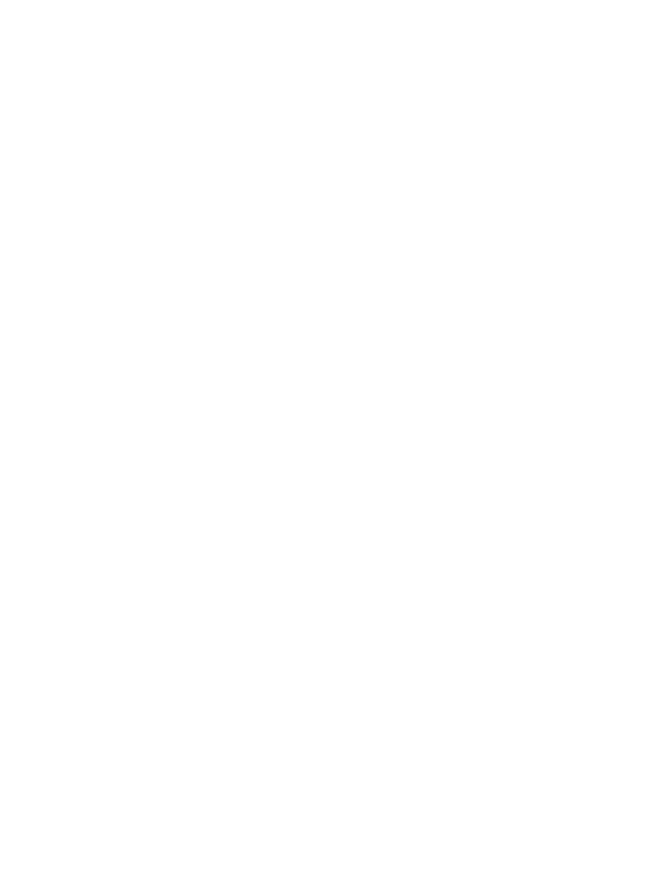
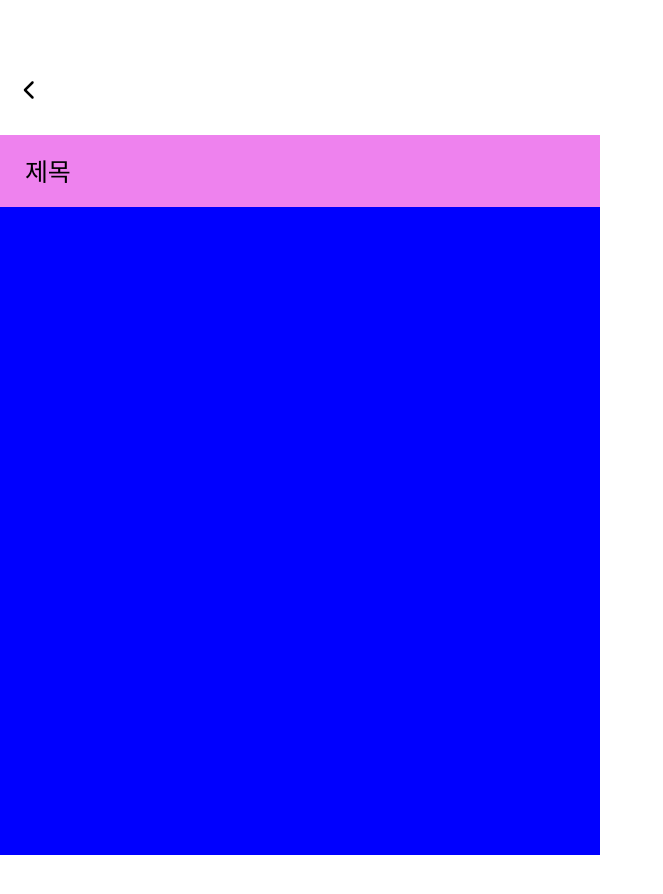
Before and after one commit to hakjaeson/date-app-client, a React (Create React App) app: page /readpage in a window 1280 px wide. Before the commit this address had no page. Shown: the top 894 px of the page, without its empty margins (0-663 px from the left). Before the commit the page ends 800 px from the top, so only its background shows below. Built offline with nearby package versions, Linux system fonts and the light colour scheme.

Commit message:
feat: readpage틀 잡기

```diff
--- a/src/App.js
+++ b/src/App.js
@@ -5,6 +5,7 @@
 import MainPage from "./pages/mainpage/MainPage";
 import CreatePage from "./pages/createpage/CreatePage";
 import Profile from "./pages/profile/Profile";
+import ReadPage from "./pages/readpage/ReadPage";
 
 function App() {
   return (
@@ -13,6 +14,7 @@
       <Route path="/login" element={<Login />} />
       <Route path="/" element={<MainPage />} />
       <Route path="/createpage" element={<CreatePage />} />
+      <Route path="/readpage" element={<ReadPage />} />
       <Route path="/profile" element={<Profile />} />
     </Routes>
   );
--- /dev/null
+++ b/src/components/common/PrevHeader.js
@@ -0,0 +1,27 @@
+import React from "react";
+import styled from "@emotion/styled";
+
+import { faChevronLeft } from "@fortawesome/free-solid-svg-icons";
+import { FontAwesomeIcon } from "@fortawesome/react-fontawesome";
+
+const PageHeader = styled.div`
+  position: relative;
+  width: 100%;
+  height: 10%;
+  display: flex;
+  justify-content: left;
+  align-items: center;
+`;
+
+const PrevHeader = () => {
+  return (
+    <PageHeader>
+      <FontAwesomeIcon
+        icon={faChevronLeft}
+        style={{ width: 20, height: 20, marginLeft: 20 }}
+      />
+    </PageHeader>
+  );
+};
+
+export default PrevHeader;
--- a/src/pages/createpage/CreatePage.js
+++ b/src/pages/createpage/CreatePage.js
@@ -1,8 +1,7 @@
 import styled from "@emotion/styled";
-import { faChevronLeft } from "@fortawesome/free-solid-svg-icons";
-import { FontAwesomeIcon } from "@fortawesome/react-fontawesome";
 import React, { useEffect } from "react";
 import CreatePageForm from "./CreatePageForm";
+import PrevHeader from "../../components/common/PrevHeader";
 
 const Wrapper = styled.div`
   position: relative;
@@ -24,16 +23,6 @@
   justify-content: center;
   width: 100%;
   height: 900px;
-`;
-
-const CreatePageHeader = styled.div`
-  /* background-color: red; */
-  position: relative;
-  width: 100%;
-  height: 10%;
-  display: flex;
-  justify-content: left;
-  align-items: center;
 `;
 
 const CreatePageMain = styled.div`
@@ -60,12 +49,7 @@
   return (
     <Wrapper>
       <Device>
-        <CreatePageHeader>
-          <FontAwesomeIcon
-            icon={faChevronLeft}
-            style={{ width: 20, height: 20, marginLeft: 20 }}
-          />
-        </CreatePageHeader>
+        <PrevHeader />
         <CreatePageMain>
           <CreatePageForm />
         </CreatePageMain>
--- a/src/pages/createpage/CreatePageForm.js
+++ b/src/pages/createpage/CreatePageForm.js
@@ -32,7 +32,7 @@
 `;
 
 const ImageButton = styled.div`
-  background-color: rgba(120, 120, 120, 0.2);
+  background-color: #eeeeee;
   display: flex;
   flex-direction: column;
   justify-content: center;
@@ -54,8 +54,11 @@
   const onValid = data => {
     console.log(data);
   };
+  const onInValid = data => {
+    alert(`${data?.title?.message}\n${data?.content?.message}`);
+  };
   return (
-    <CreatePageFormTag onSubmit={handleSubmit(onValid)}>
+    <CreatePageFormTag onSubmit={handleSubmit(onValid, onInValid)}>
       <ImageContainer>
         <ImageButton>
           <ImageInput type="file" {...register("image")} accept="image/*" />
--- a/src/pages/createpage/FormDrag.js
+++ b/src/pages/createpage/FormDrag.js
@@ -14,7 +14,7 @@
   height: ${props => props.height}px;
   padding-left: 15px;
 
-  border: 0.1rem solid rgba(0, 0, 0, 0.1);
+  border: 2.5px solid #000;
   box-shadow: 0 0 0.8rem rgba(0, 0, 0, 0.13);
   border-radius: 50px 50px 0 0;
 `;
@@ -65,6 +65,7 @@
   width: 75%;
   height: 20px;
   margin-left: 15px;
+  font-size: 1.7rem;
   border: none;
   outline: none;
 `;
@@ -75,20 +76,29 @@
   min-height: 40%;
   max-height: 65%;
   height: ${props => props.height - 250}px;
+  font-size: 1.7rem;
   resize: none;
   vertical-align: text-top;
   border: none;
   outline: none;
 `;
 
+const FormHashTagBox = styled.div`
+  display: flex;
+  justify-content: left;
+  align-items: center;
+  width: 100%;
+  color: black;
+`;
+
 const FormHashTag = styled.textarea`
-  width: 100%;
-  height: 20px;
-  margin-top: 5px;
-  resize: none;
-  vertical-align: text-top;
-  border: none;
-  outline: none;
+  background-color: #ffb5b6;
+  width: 15%; /* 가로폭 100%로 설정 */
+  resize: both; /* 사용자가 크기를 조절할 수 있도록 설정 */
+  overflow: hidden; /* 내용이 넘칠 경우 스크롤바 표시 */
+  text-align: center; /* 텍스트를 좌측 정렬로 설정 */
+  font-size: 1.2rem;
+  border-radius: 15px;
 `;
 
 const FormButton = styled.button`
@@ -97,7 +107,7 @@
   right: 20px;
   width: 15%;
   height: 30px;
-  background-color: #fff;
+  background-color: #ffdbab;
   border: 0.1rem solid rgba(0, 0, 0, 0.1);
   box-shadow: 0 0 0.8rem rgba(0, 0, 0, 0.13);
   border-radius: 10px;
@@ -145,6 +155,10 @@
     console.log("Image clicked!");
     setIsOpen(!isOpen);
   };
+
+  const onCLicked = (e, errors) => {
+    console.log(errors?.title);
+  };
   return (
     <FormContents height={boxHeight}>
       <LineArea ref={lineAreaRef}>
@@ -181,22 +195,22 @@
         />
         <FormTitle
           {...register("title", {
-            required: "제목을 입력해주세요.",
+            required: "제목은 필수사항입니다.",
           })}
           placeholder="제목"
         />
-        <span>{errors?.title?.message}</span>
       </FormTop>
       <FormContentInput
         height={boxHeight}
         {...register("content", {
-          required: "내용을 입력해주세요.",
+          required: "내용은 필수사항입니다.",
         })}
         placeholder="내용"
       />
-      <span>{errors?.content?.message}</span>
-      <FormHashTag {...register("hashtag")} placeholder="#해시태그" />
-      <FormButton>완료</FormButton>
+      <FormHashTagBox>
+        <FormHashTag {...register("hashtag")} placeholder="#해시태그" />
+      </FormHashTagBox>
+      <FormButton>저장</FormButton>
     </FormContents>
   );
 };
--- a/src/pages/createpage/colorTest.css
+++ b/src/pages/createpage/colorTest.css
@@ -1,3 +1,12 @@
 * {
-  color: rgba(165, 165, 165, 0.1);
+  color: #ffdbab;
 }
+* {
+  color: #ffb5b6;
+}
+* {
+  color: #d2ceff;
+}
+* {
+  color: #eeeeee;
+}
--- /dev/null
+++ b/src/pages/readpage/ReadPage.js
@@ -0,0 +1,55 @@
+import styled from "@emotion/styled";
+import React, { useEffect } from "react";
+import PrevHeader from "../../components/common/PrevHeader";
+
+const Wrapper = styled.div`
+  position: relative;
+  width: 100%;
+  min-width: 320px;
+  max-width: 600px;
+  max-height: 900px;
+  display: flex;
+  justify-content: center;
+  align-items: center;
+`;
+
+const Device = styled.div`
+  position: relative;
+  display: flex;
+  flex-direction: column;
+  align-items: center;
+  justify-content: center;
+  width: 100%;
+  height: 900px;
+`;
+
+const PageMain = styled.div`
+  background-color: blue;
+  position: relative;
+  width: 100%;
+  height: 90vh;
+`;
+
+const ReadTitle = styled.div`
+  background-color: violet;
+  height: 10%;
+  display: flex;
+  padding-left: 25px;
+  align-items: center;
+  font-size: 25px;
+`;
+
+const ReadPage = () => {
+  return (
+    <Wrapper>
+      <Device>
+        <PrevHeader />
+        <PageMain>
+          <ReadTitle>제목</ReadTitle>
+        </PageMain>
+      </Device>
+    </Wrapper>
+  );
+};
+
+export default ReadPage;
```
